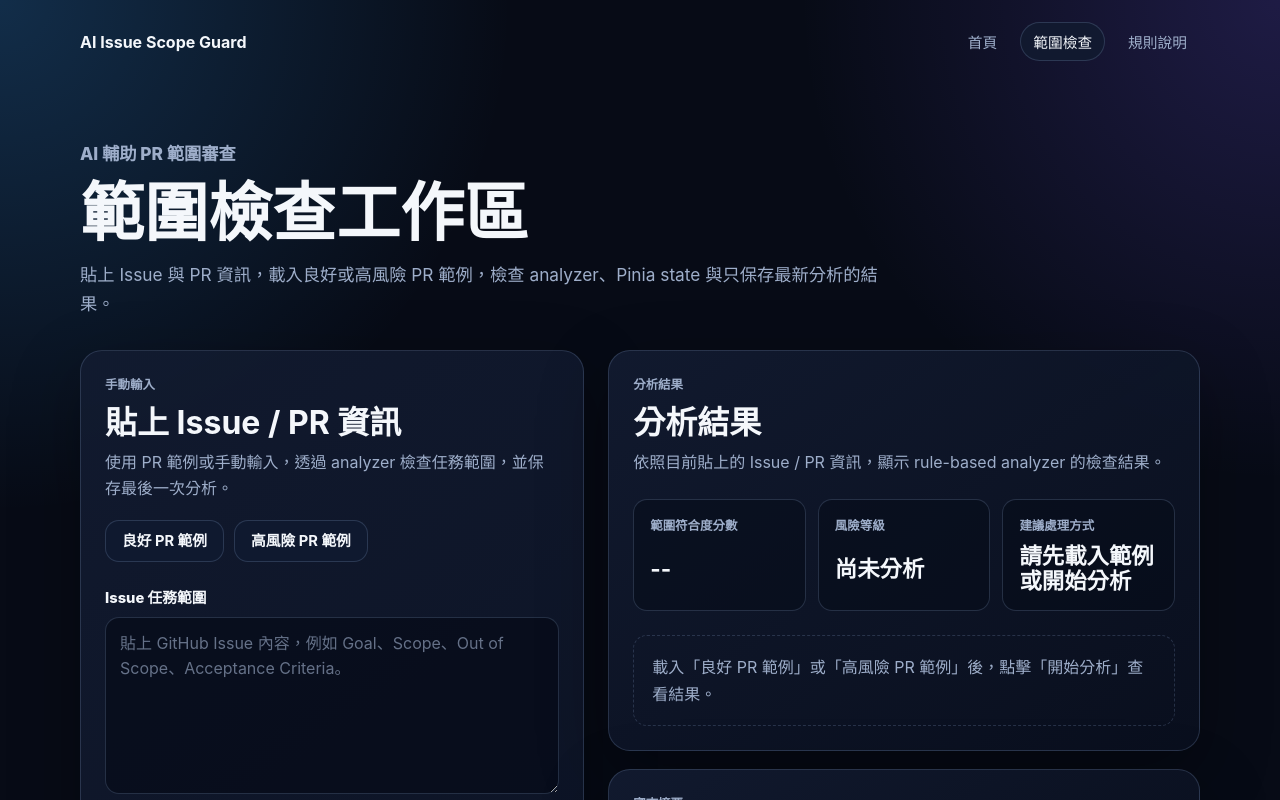
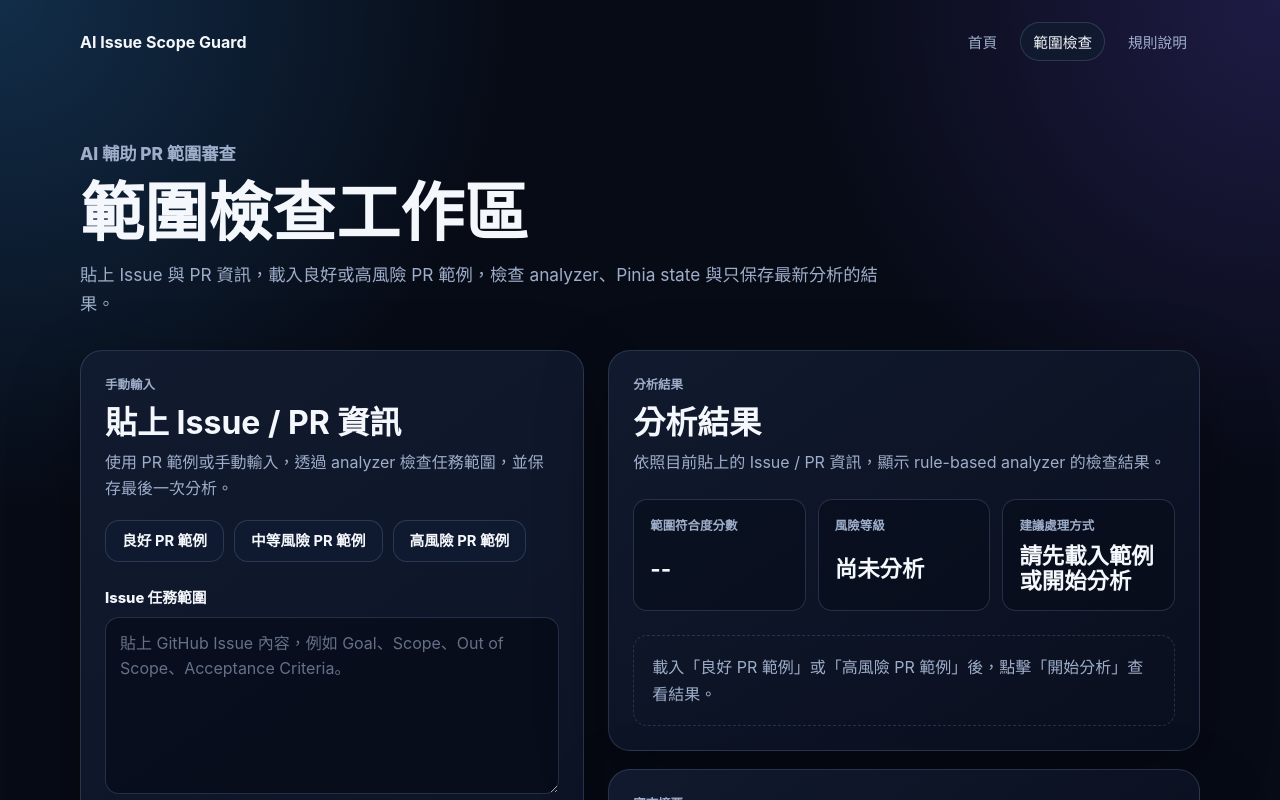
Before and after one commit to Harry-0824/ai-issue-scope-guard, a Vue app: page /checker in a window 1280 px wide. Shown: the top 800 px of the page. Built offline with nearby package versions, Linux system fonts and the light colour scheme.

Commit message:
Add medium-risk PR example to checker workspace (#36)
Closes #35

```diff
--- a/src/components/checker/ExampleSwitcher.vue
+++ b/src/components/checker/ExampleSwitcher.vue
@@ -5,6 +5,12 @@
       @click="$emit('load-example', 'good')"
     >
       良好 PR 範例
+    </AppButton>
+    <AppButton
+      :variant="selectedExample === 'medium' ? 'primary' : 'secondary'"
+      @click="$emit('load-example', 'medium')"
+    >
+      中等風險 PR 範例
     </AppButton>
     <AppButton
       :variant="selectedExample === 'risky' ? 'primary' : 'secondary'"
--- a/src/data/checkerExamples.ts
+++ b/src/data/checkerExamples.ts
@@ -22,6 +22,17 @@ export const checkerExamples: Record<CheckerExampleKey, CheckerInput> = {
       'npm run test -- DashboardEmptyState.test.ts passed. npm run build passed.',
     dependencyChanges: 'No dependency changes（無 dependency 變更）。',
   },
+  medium: {
+    issueSpec:
+      'Issue #24: 在 dashboard card 新增空狀態提示文字。Scope：只限 dashboard card empty state UI 與文案。Do not change routing, auth, data fetching, dependencies, or deployment settings.',
+    prSummary:
+      '已新增 dashboard card 空狀態提示文字，並調整 card spacing 與 empty state icon size。另順手 refactor dashboard card 的部分樣式命名，但未修改資料流或部署設定。',
+    changedFiles:
+      'src/components/dashboard/DashboardCard.vue\nsrc/components/dashboard/DashboardCard.module.css',
+    testResult:
+      'npm run build passed. Component tests were not run after the spacing and style naming cleanup.',
+    dependencyChanges: 'No dependency changes（無 dependency 變更）。',
+  },
   risky: {
     issueSpec:
       'Issue #18：在 pricing page hero 新增一個小型 CTA button。Scope：只限 pricing hero UI。Do not change auth, data fetching, dependencies, or deployment settings.',
--- a/src/types/checker.ts
+++ b/src/types/checker.ts
@@ -1,4 +1,4 @@
-export type CheckerExampleKey = 'good' | 'risky'
+export type CheckerExampleKey = 'good' | 'medium' | 'risky'
 
 export type CheckerInput = {
   issueSpec: string
```
Also changed, not shown: 1 other file (tests, documents, lock files or other folders).
